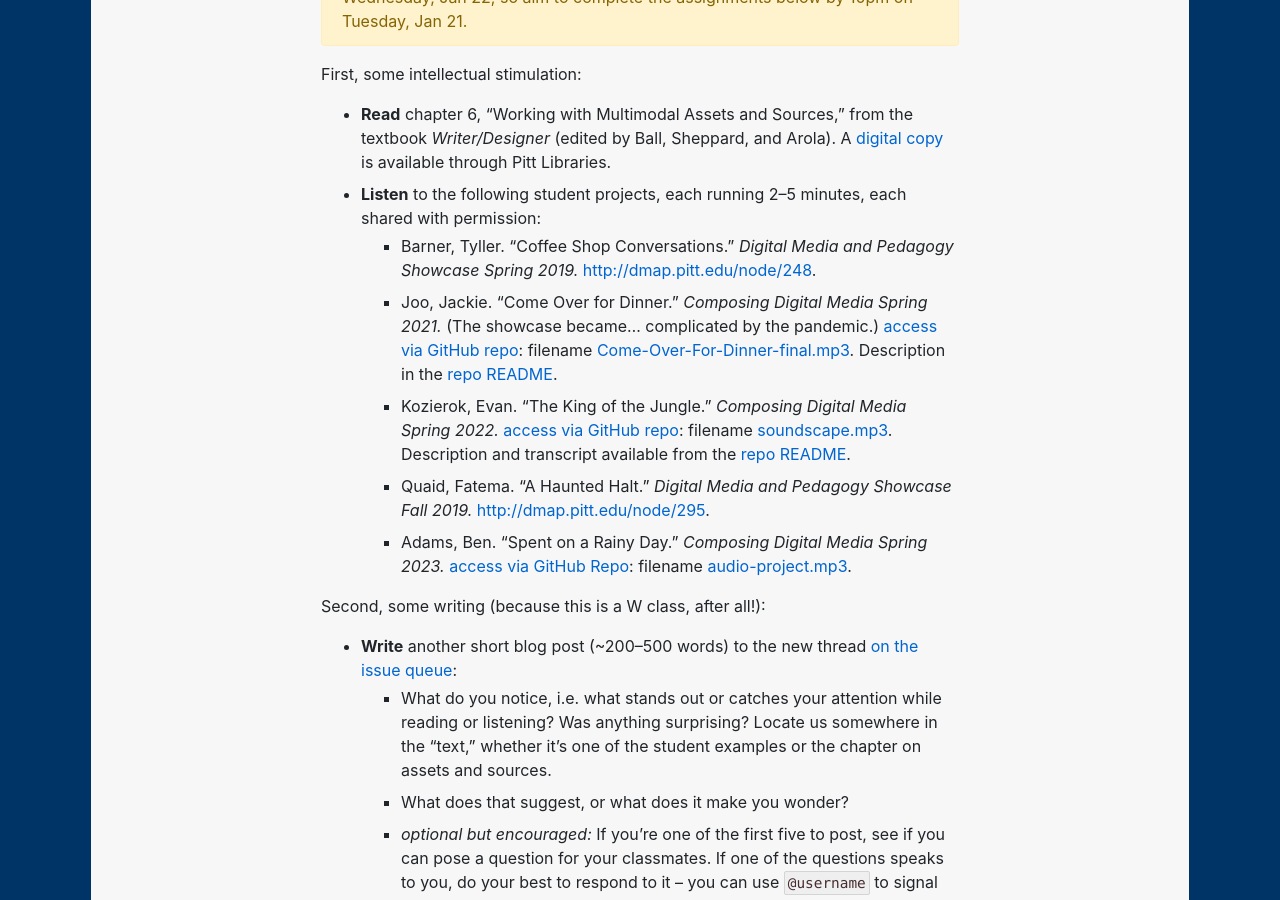
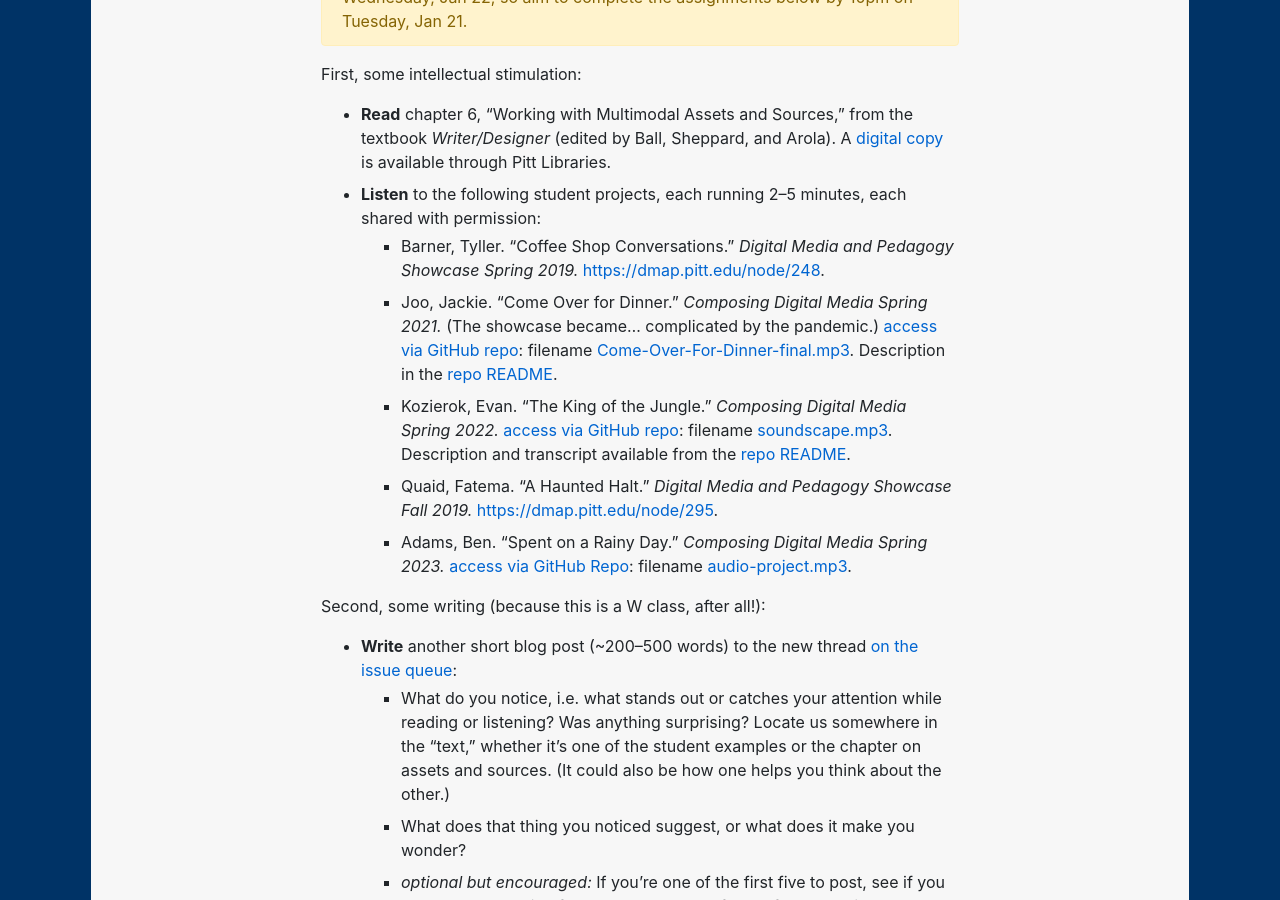
Before and after one commit to benmiller314/cdm2025spring, a Jekyll site: the page built from plans/lesson-03.md, in a window 1280 px wide and 900 px high, scrolled down 4974 px. Built offline with Jekyll 4.4.1, drawn with Linux system fonts in a browser that asks for light colours; our own code applies the rules of GitHub Pages for plain Markdown files.

Commit message:
minor rewording in hw writing prompt

```diff
--- a/plans/lesson-03.md
+++ b/plans/lesson-03.md
@@ -174,18 +174,19 @@ First, some intellectual stimulation:
 * **Read** chapter 6, "Working with Multimodal Assets and Sources," from the textbook _Writer/Designer_ (edited by Ball, Sheppard, and Arola). A <a href="https://ebookcentral.proquest.com/lib/pitt-ebooks/reader.action?docID=6745793&ppg=229">digital copy</a> is available through Pitt Libraries.
 * **Listen** to the following student projects, each running 2–5 minutes, each shared with permission: <!-- Reading the READMEs is an EXT. NOTE TO SELF: also assign the reflections for these when we get close to that, if only as an EXT at that time -->
 <!-- update each time with examples from this class where possible -->
-  - Barner, Tyller. "Coffee Shop Conversations." *Digital Media and Pedagogy Showcase Spring 2019.* [http://dmap.pitt.edu/node/248](http://dmap.pitt.edu/node/248).
+  - Barner, Tyller. "Coffee Shop Conversations." *Digital Media and Pedagogy Showcase Spring 2019.* [https://dmap.pitt.edu/node/248](https://dmap.pitt.edu/node/248).
   - Joo, Jackie. "Come Over for Dinner." *Composing Digital Media Spring 2021.* (The showcase became... complicated by the pandemic.) [access via GitHub repo](https://github.com/jackie216/soundscape2021spring): filename [Come-Over-For-Dinner-final.mp3](https://github.com/jackie216/soundscape2021spring/blob/master/Come-Over-For-Dinner-final.mp3?raw=true). Description in the [repo README](https://github.com/jackie216/soundscape2021spring/blob/master/README.md).
   - Kozierok, Evan. "The King of the Jungle." *Composing Digital Media Spring 2022.* [access via GitHub repo](https://github.com/evankozierok/soundscape2022spring): filename [soundscape.mp3](https://github.com/evankozierok/soundscape2022spring/blob/master/soundscape.mp3?raw=true). Description and transcript available from the [repo README](https://github.com/evankozierok/soundscape2022spring#readme).
-  - Quaid, Fatema. "A Haunted Halt." *Digital Media and Pedagogy Showcase Fall 2019.* [http://dmap.pitt.edu/node/295](http://dmap.pitt.edu/node/295).
+  - Quaid, Fatema. "A Haunted Halt." *Digital Media and Pedagogy Showcase Fall 2019.* [https://dmap.pitt.edu/node/295](https://dmap.pitt.edu/node/295).
   - Adams, Ben. "Spent on a Rainy Day." *Composing Digital Media Spring 2023.* [access via GitHub Repo](https://github.com/BenA03/audio-narrative-2023spring): filename [audio-project.mp3](https://github.com/BenA03/audio-narrative-2023spring/blob/6ce743be357a18c4d3df0e8d3c349a870bef2f3f/audio-project.mp3?raw=true).
 
 Second, some writing (because this is a W class, after all!):
 
 * **Write** another short blog post (~200–500 words) to the new thread [on the issue queue]({{site.github.issues_url}}):
-    - What do you notice, i.e. what stands out or catches your attention while reading or listening? Was anything surprising? Locate us somewhere in the "text," whether it's one of the student examples or the chapter on assets and sources.
-    - What does that suggest, or what does it make you wonder?
+    -  What do you notice, i.e. what stands out or catches your attention while reading or listening? Was anything surprising? Locate us somewhere in the "text," whether it's one of the student examples or the chapter on assets and sources. (It could also be how one helps you think about the other.)
+    - What does that thing you noticed suggest, or what does it make you wonder?
     - _optional but encouraged:_ If you're one of the first five to post, see if you can pose a question for your classmates. If one of the questions speaks to you, do your best to respond to it – you can use `@username` to signal whose question you're addressing.
+
 
 Finally, some nuts-and-bolts preparation:
 
```
